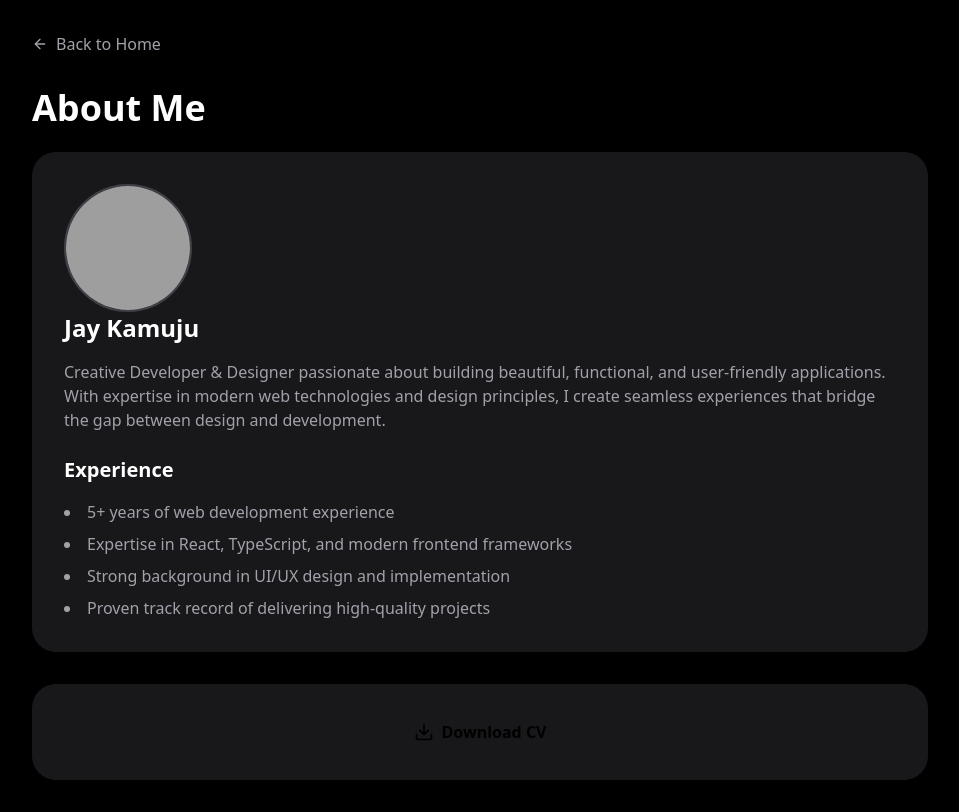
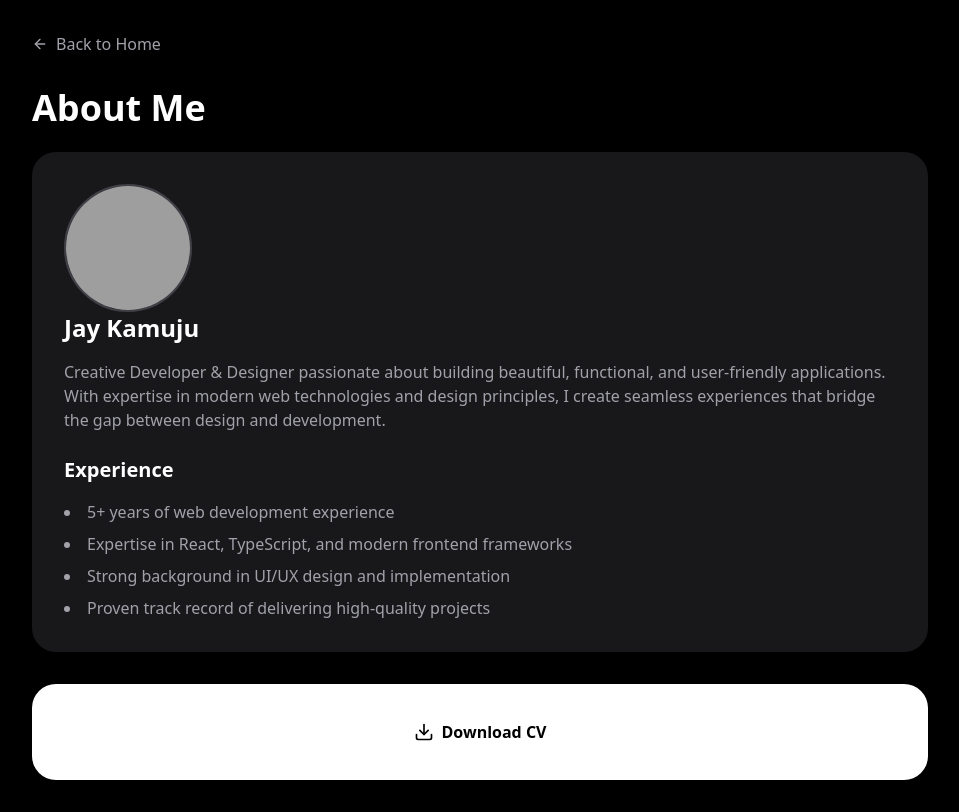
Before and after one commit to jay02159/My_Portfolio, a React (Vite) app in the folder my_portfolio/: page /about in a window 1280 px wide. Shown: the whole page, without its empty margins (160-1119 px from the left). Built offline with nearby package versions, Linux system fonts and the light colour scheme; grey boxes are pictures that could not be loaded.

Commit message:
Update About.tsx

```diff
--- a/my_portfolio/src/pages/About.tsx
+++ b/my_portfolio/src/pages/About.tsx
@@ -28,7 +28,7 @@ const About = () => {
         <ExperienceList />
       </div>
 
-      <div className="bg-zinc-900 rounded-3xl p-6">
+      <div className="bg-white rounded-3xl p-6">
         <button
           onClick={handleDownload}
           className="w-full flex items-center justify-center gap-2 bg-grey-200 hover:bg-grey-50 text-black font-semibold py-3 rounded-xl transition-colors duration-300 ease-in-out"
```
